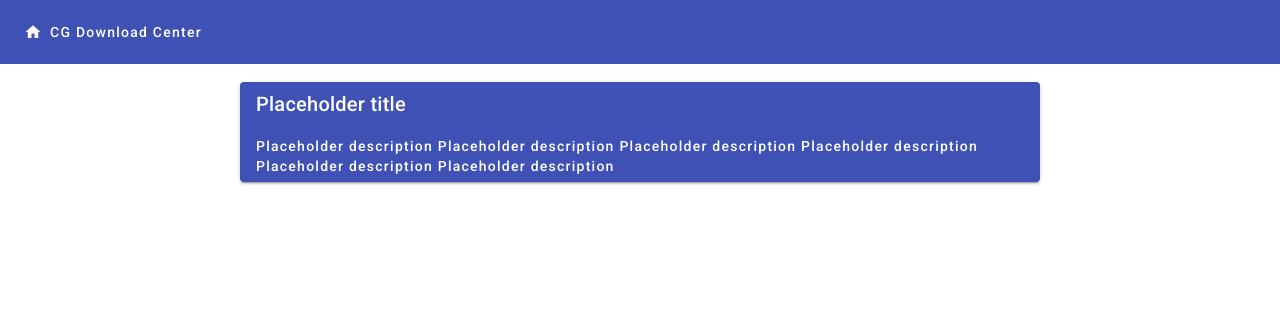
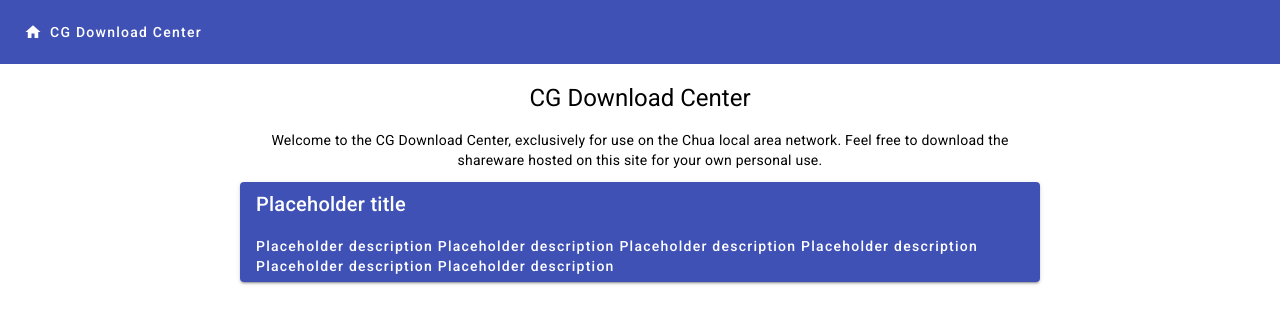
Before and after one commit to gabrianrchua/cgdl, an Angular app in the folder frontend/: page / in a window 1280 px wide. Shown: the top 324 px of the page. Built offline with nearby package versions, Linux system fonts and the light colour scheme.

Commit message:
feat: add style to title and description

```diff
--- a/frontend/src/app/category-view/category-view.component.scss
+++ b/frontend/src/app/category-view/category-view.component.scss
@@ -9,6 +9,6 @@
     top: 10px;
     right: 0;
 }
-.title {
+.title, .description {
     text-align: center;
 }
--- a/frontend/src/app/home/home.component.html
+++ b/frontend/src/app/home/home.component.html
@@ -1,3 +1,5 @@
+<h1 class="title">CG Download Center</h1>
+<p class="description">Welcome to the CG Download Center, exclusively for use on the Chua local area network. Feel free to download the shareware hosted on this site for your own personal use.</p>
 <a mat-raised-button color="primary" class="categorylink" routerLink="/PC">
     <h2>Placeholder title</h2>
     <span>Placeholder description Placeholder description Placeholder description Placeholder description Placeholder description Placeholder description</span>
--- a/frontend/src/app/home/home.component.scss
+++ b/frontend/src/app/home/home.component.scss
@@ -4,3 +4,6 @@
     padding-top: 6px;
     padding-bottom: 6px;
 }
+.title, .description {
+    text-align: center;
+}
```
